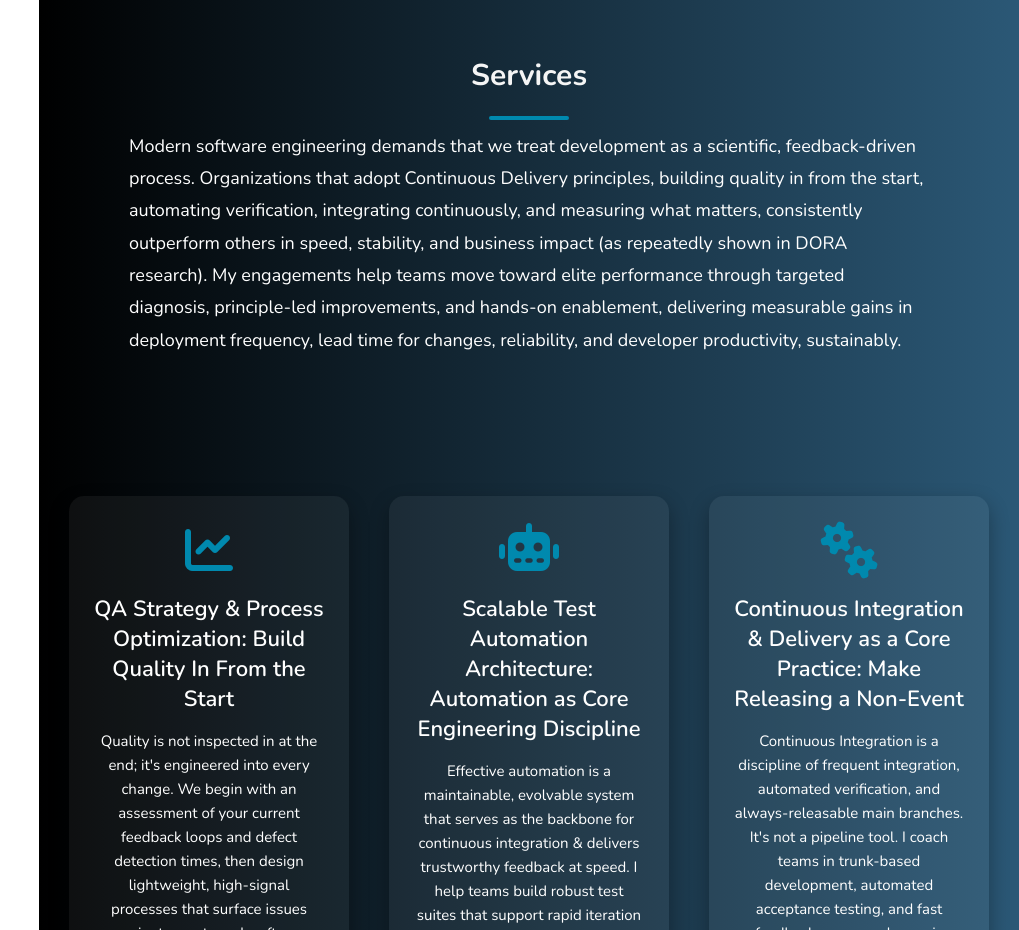
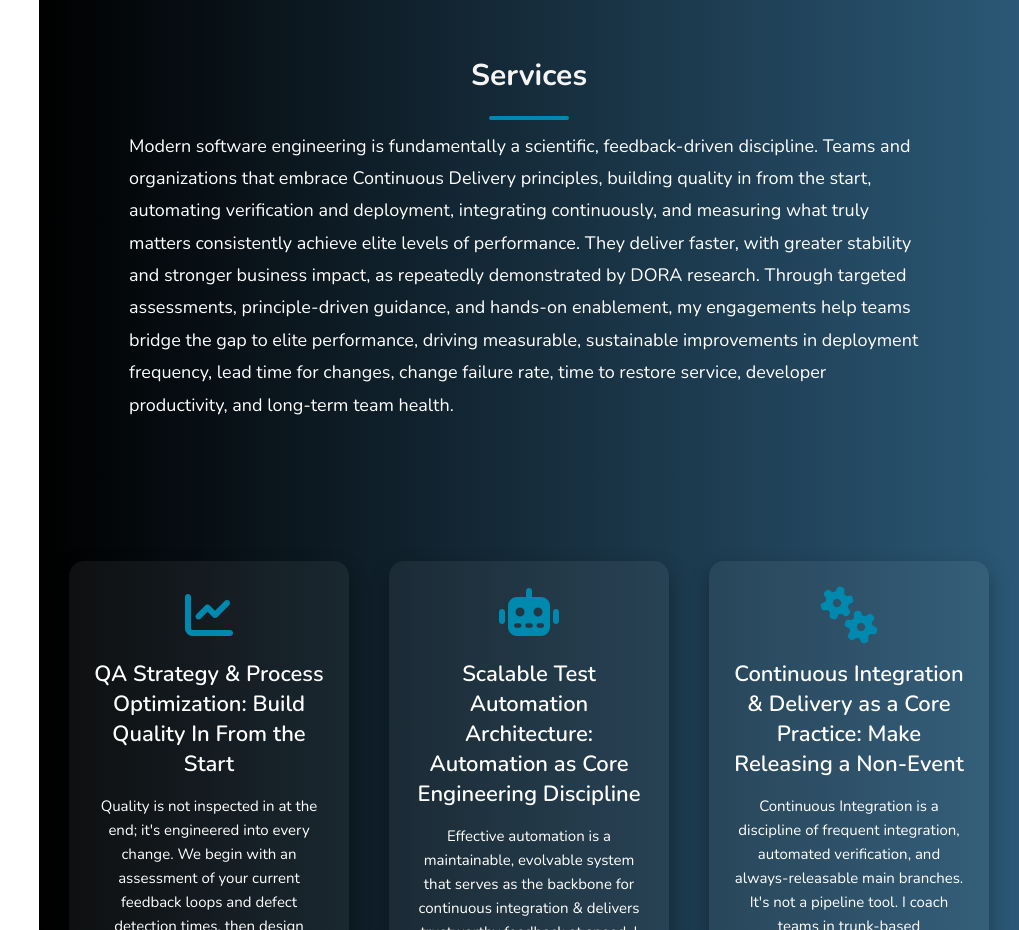
Before and after one commit to Antonio-Bellifemine/portfolio, a plain HTML site: page index.html in a window 1280 px wide. Shown: the part 4100-5030 px from the top of the page, without its empty margins (261-1280 px from the left). Drawn offline with nearby package versions, Linux system fonts and the light colour scheme.

Commit message:
fix wording in services

```diff
--- a/index.html
+++ b/index.html
@@ -358,8 +358,8 @@
             <h1 class="sub-heading">Services</h1>
             <div class="divider"></div>
             <div class="info-col">
-                <p>Modern software engineering demands that we treat development as a scientific, feedback-driven process. Organizations that adopt Continuous Delivery principles, building quality in from the start, automating verification, integrating continuously, and measuring what matters, consistently outperform others in speed, stability, and business impact (as repeatedly shown in DORA research).
-                    My engagements help teams move toward elite performance through targeted diagnosis, principle-led improvements, and hands-on enablement, delivering measurable gains in deployment frequency, lead time for changes, reliability, and developer productivity, sustainably.
+                <p>Modern software engineering is fundamentally a scientific, feedback-driven discipline. Teams and organizations that embrace Continuous Delivery principles, building quality in from the start, automating verification and deployment, integrating continuously, and measuring what truly matters consistently achieve elite levels of performance. They deliver faster, with greater stability and stronger business impact, as repeatedly demonstrated by DORA research.
+                    Through targeted assessments, principle-driven guidance, and hands-on enablement, my engagements help teams bridge the gap to elite performance, driving measurable, sustainable improvements in deployment frequency, lead time for changes, change failure rate, time to restore service, developer productivity, and long-term team health.
                 </p>
             </div>
 
```
